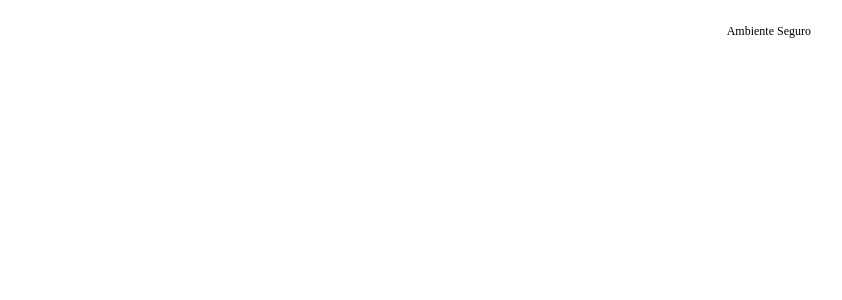
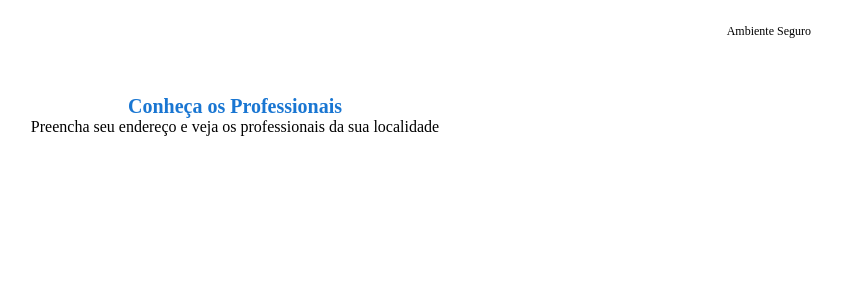
Before and after one commit to nelsoneo/multiStack-ediaristas, a Next.js app: page / in a window 1280 px wide. Shown: the top 300 px of the page, without its empty margins (405-1247 px from the left). Built offline with nearby package versions, Linux system fonts and the light colour scheme.

Commit message:
more style component

```diff
--- a/src/pages/index.tsx
+++ b/src/pages/index.tsx
@@ -1,11 +1,16 @@
 import type { NextPage } from 'next'
 import SafeEnvironment from 'ui/components/feedback/safeEnvironment/SafeEnvironment'
+import PageTitle from 'ui/components/data-display/PageTitle/PageTitle';
 
 
 const Home: NextPage = () => {
   return (
     <div>
       <SafeEnvironment />
+      <PageTitle
+        title = {'Conheça os Professionais'}
+        subtitle = {'Preencha seu endereço  e veja os professionais da sua localidade'}
+      />
     </div>
   )
 }
--- /dev/null
+++ b/src/ui/components/data-display/PageTitle/PageTitle.style.tsx
@@ -0,0 +1,28 @@
+import { styled } from "@mui/material/styles";
+
+export const PageTitleContainer = styled('div')`
+    margin:${ ({theme}) => theme.spacing(5) +' '+ '0' };
+    text-align: center;
+`;
+
+export const PageTitleStyled = styled('h2')`
+    margin: 0;
+    color: ${ ({theme}) => theme.palette.primary.main };
+    font-size: ${ ({theme}) => theme.typography.h6.fontSize };
+    font-weight: 600;
+
+    ${ ({theme})=> theme.breakpoints.down('md') }{
+        font-size: ${ ({theme}) => theme.typography.body1.fontSize };
+    }
+`;
+
+export const PageSubTitleStyled = styled('h3')`
+    margin: ${ ({theme}) => theme.spacing(1.5) +' '+ '0' };
+    color: ${ ({theme}) => theme.palette.text.primary };
+    font-size: ${ ({theme}) => theme.typography.body1.fontSize };
+    font-weight: normal;
+
+    ${ ({theme})=> theme.breakpoints.down('md') }{
+        font-size: ${ ({theme}) => theme.typography.body2.fontSize };
+    }
+`;
--- /dev/null
+++ b/src/ui/components/data-display/PageTitle/PageTitle.tsx
@@ -0,0 +1,21 @@
+import React from 'react';
+import { PageTitleContainer, PageTitleStyled } from './PageTitle.style'
+
+
+interface PageTitleProps{
+    title: string;
+    subtitle: string | JSX.Element;
+}
+
+const PageTitle: React.FC<PageTitleProps> = (props) => {
+     return (
+         <PageTitleContainer>
+             <PageTitleStyled>
+                {props.title}
+            </PageTitleStyled>
+            {props.subtitle}
+         </PageTitleContainer>
+     );
+};
+
+export default PageTitle;
```
